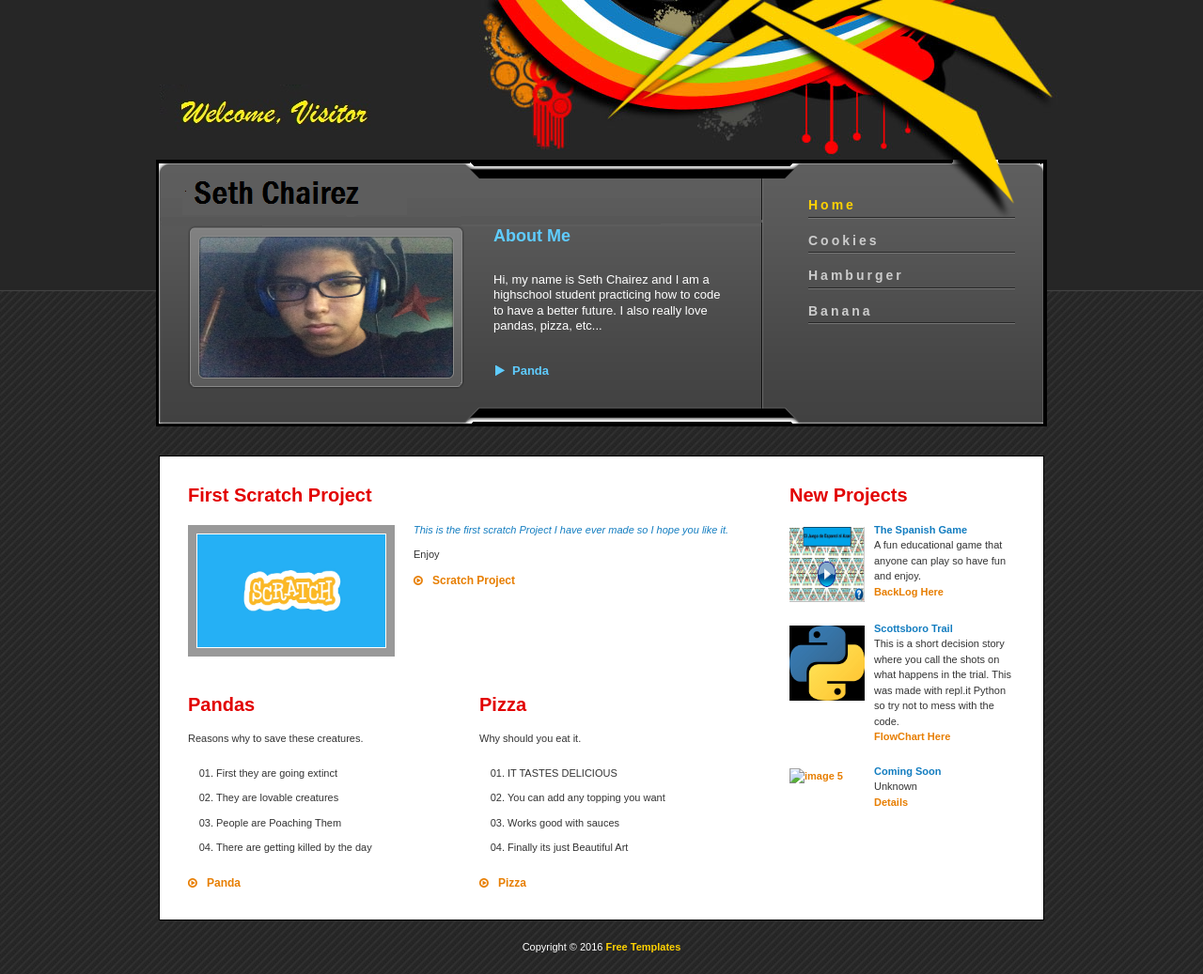
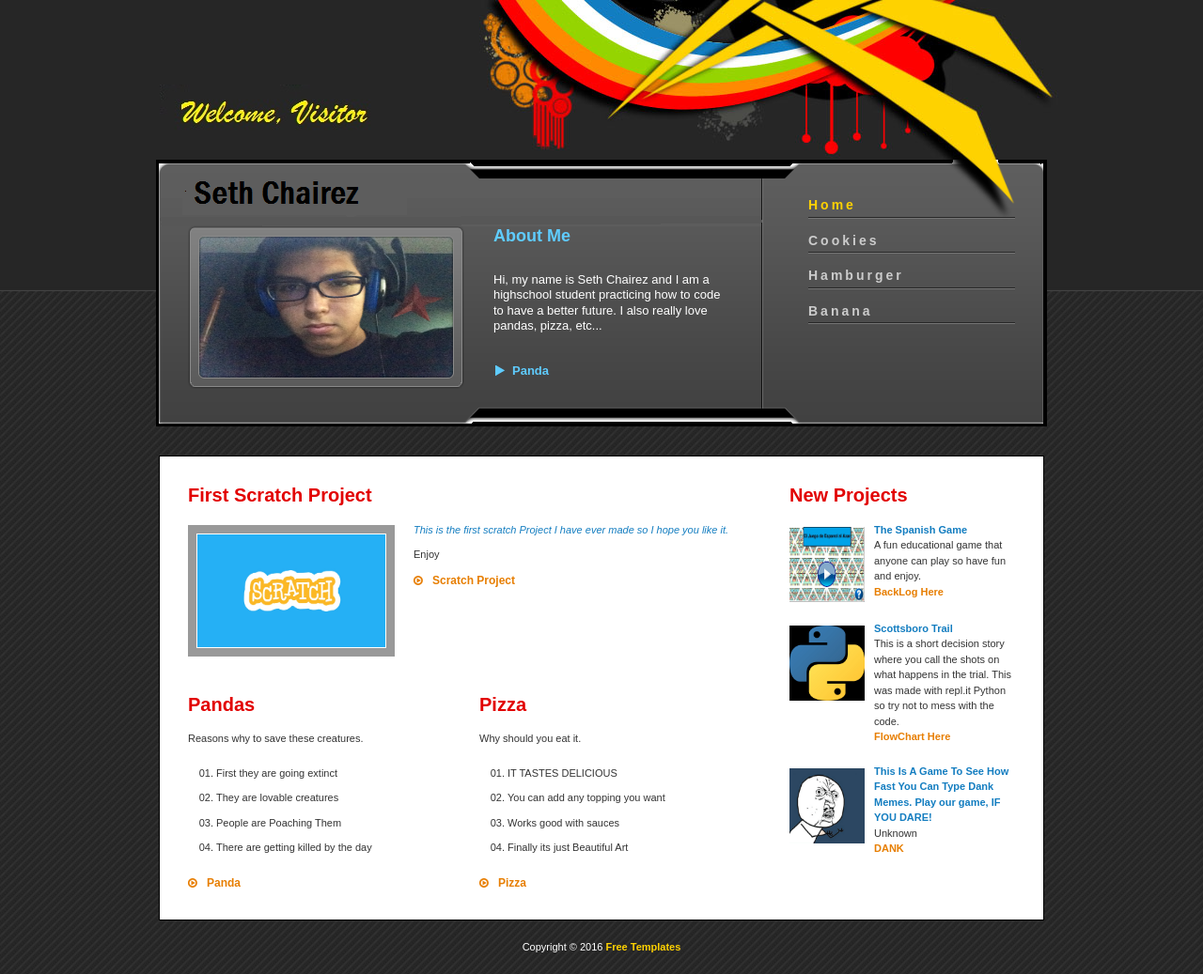
Before and after one commit to SethChairez/SethChairez.github.io, a plain HTML site: page index.html in a window 1280 px wide. Shown: the whole page at 94% size. Drawn offline with Linux system fonts and the light colour scheme.

Commit message:
siete commit

```diff
--- a/index.html
+++ b/index.html
@@ -109,11 +109,11 @@
                  <div class="margin_bottom_20"></div>
 
                 <div class="news_section">
-                    <div class="news_image"><a href="#"><img src="images/templatemo_image_05.jpg" alt="image 5" /></a></div>
+                    <div class="news_image"><a href="repl.it/DqCx/29"><img src="images/templatemo_image_05.png" alt="image 5" /></a></div>
                 <div class="news_content">
-                      <div class="news_title">Coming Soon</div>
+                      <div class="news_title">This Is A Game To See How Fast You Can Type Dank Memes. Play our game, IF YOU DARE!</div>
                         <p>Unknown
-					<br /><a href="#">Details</a></p>
+					<br /><a href="repl.it/DqCx/29">DANK</a></p>
                   </div>
                 </div>
 
```
